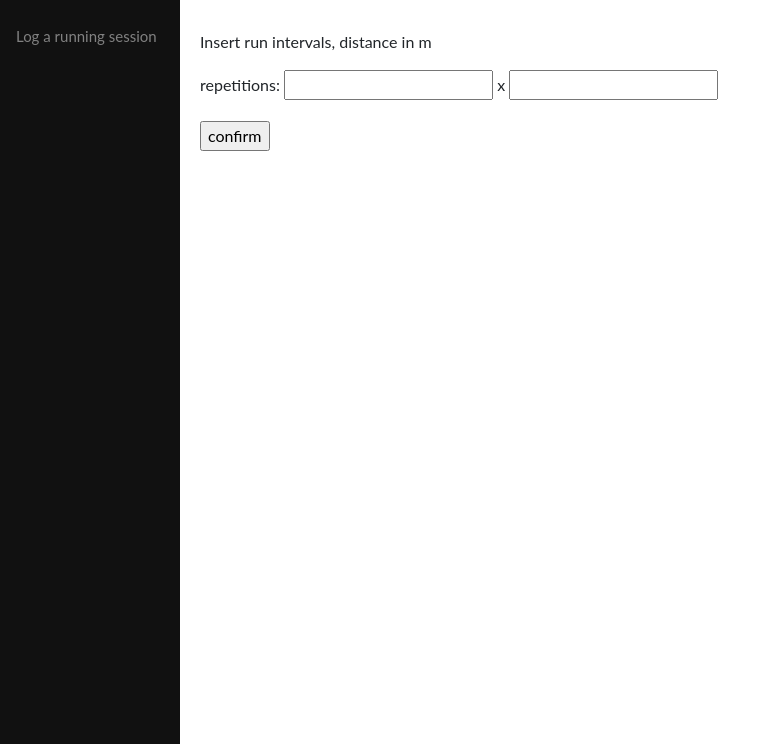
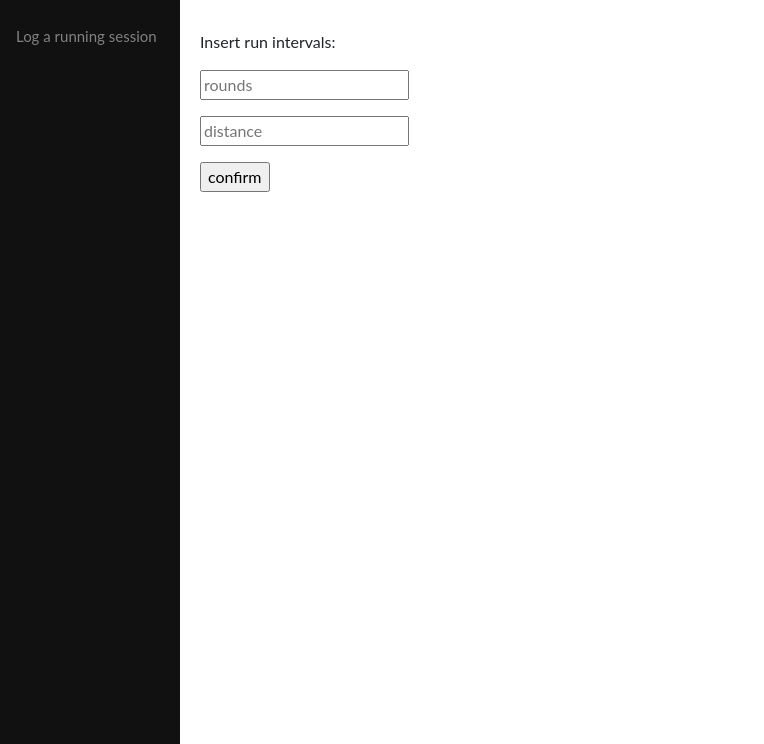
Before and after one commit to korolainenriikka/WorkoutLogger-tsoha, a Flask app: page /results/new/ in a window 1280 px wide. Shown: the part 56-800 px from the top of the page, without its empty margins (0-764 px from the left). Run offline with Flask 2, Linux system fonts and the light colour scheme; a user stored in the database is signed in; some libraries are stand-ins or nearby versions.

Commit message:
session logging tyylittely

```diff
--- a/application/forms.py
+++ b/application/forms.py
@@ -4,16 +4,15 @@ from application.models import User
 
 
 class ResultForm(FlaskForm):
-	results = TextAreaField()
+	results = TextAreaField(render_kw={"placeholder": "hh:mm:ss(:nnnnnn)"})
 
 	class Meta:
 		csrf = False
 
 
 class SessionForm(FlaskForm):
-	# workout = StringField("workout:", [validators.DataRequired()])
-	sets = IntegerField("repetitions:", [validators.NumberRange(min=1)])
-	repetitions = IntegerField([validators.NumberRange(min=1)])
+	rounds = IntegerField([validators.NumberRange(min=1, max=15)], render_kw={"placeholder": "rounds"})
+	distance = IntegerField([validators.NumberRange(min=1)] , render_kw={"placeholder": "distance"})
 
 	class Meta:
 		csrf = False
--- a/application/log/views.py
+++ b/application/log/views.py
@@ -19,8 +19,8 @@ def session_log():
 def results_log():
 	form = SessionForm(request.form)
 	# workout = request.form.get("workout")
-	sets = request.form.get("sets")
-	reps = request.form.get("repetitions")
+	sets = request.form.get("rounds")
+	reps = request.form.get("distance")
 	if not form.validate():
 		return render_template("log/newsession.html", form=form)
 	return render_template("log/newresults.html", form=ResultForm(), sets=sets, reps=reps, errorMessage="")
--- a/application/templates/log/newresults.html
+++ b/application/templates/log/newresults.html
@@ -5,7 +5,7 @@
 		<div>
 			Insert run times ({{ sets }} x {{ reps }})
 			separated
-			with enter, form hh:mm:ss:
+			with enter:
 		</div>
 		<div>
 			{{ form.results }}
--- a/application/templates/log/newsession.html
+++ b/application/templates/log/newsession.html
@@ -2,17 +2,19 @@
 
 {% block body %}
 <form method="POST" action="{{ url_for('results_log') }}">
-	<p>Insert run intervals, distance in m</p>
-	<p>
-		{{ form.sets.label }}
-		{{ form.sets }} x {{form.repetitions}}
-	</p>
-	{% for error in form.sets.errors %}
-	<span style="color: red;">[sets: {{ error }}]</span>
-	{% endfor %}
-	{% for error in form.repetitions.errors %}
-	<span style="color: red;">[repetitions: {{ error }}]</span>
-	{% endfor %}
+	<p>Insert run intervals:</p>
+	<div class="form-group">
+		{{ form.rounds }}
+		{% for error in form.rounds.errors %}
+		<span style="color: red;">[{{ error }}]</span>
+		{% endfor %}
+	</div>
+	<div class="form-group">
+		{{ form.distance }}
+		{% for error in form.distance.errors %}
+		<span style="color: red;">[{{ error }}]</span>
+		{% endfor %}
+	</div>
 	<p>
 		<input type="submit" name="submit_button" value="confirm"/>
 	</p>
```
Also changed, not shown: application/wologger.db.
